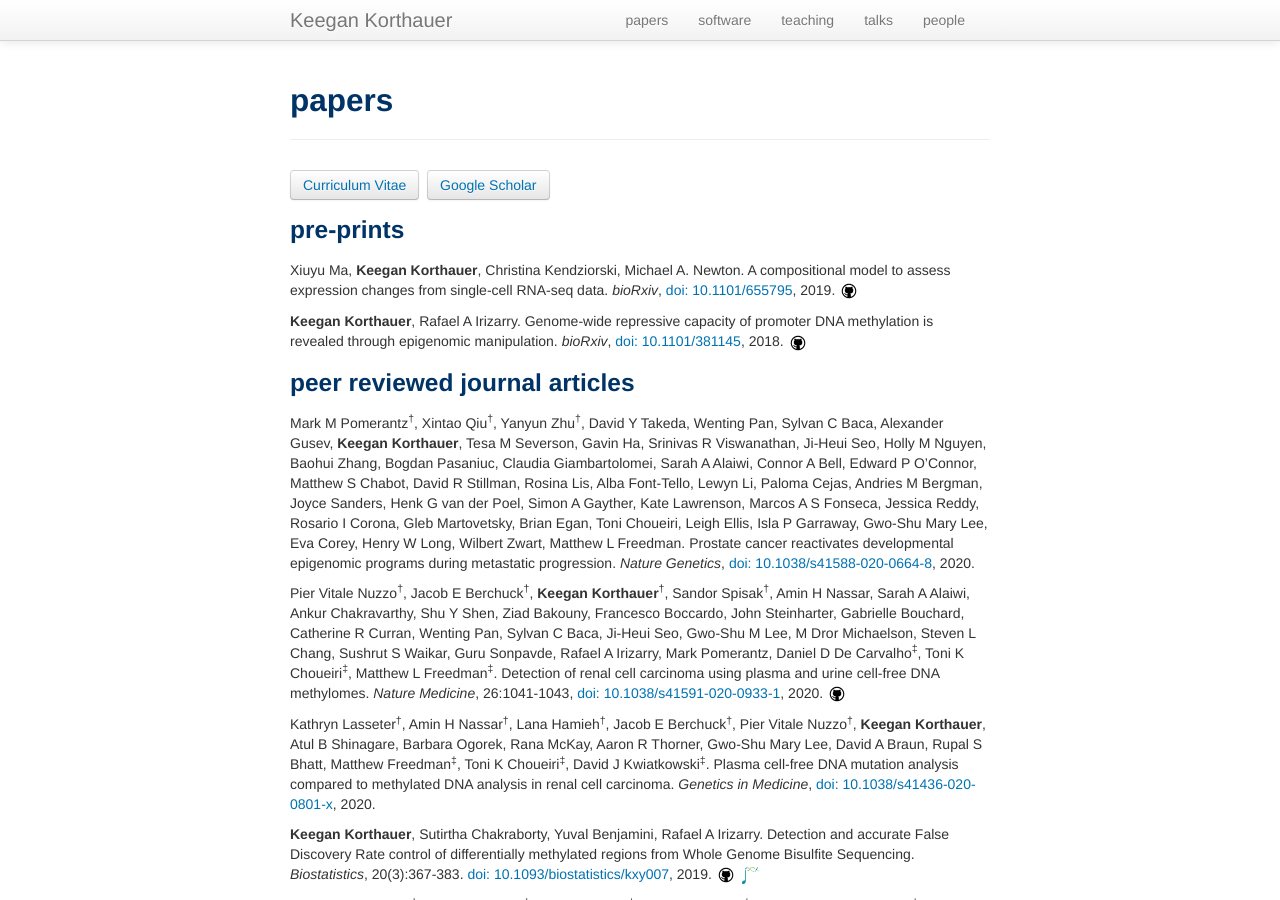
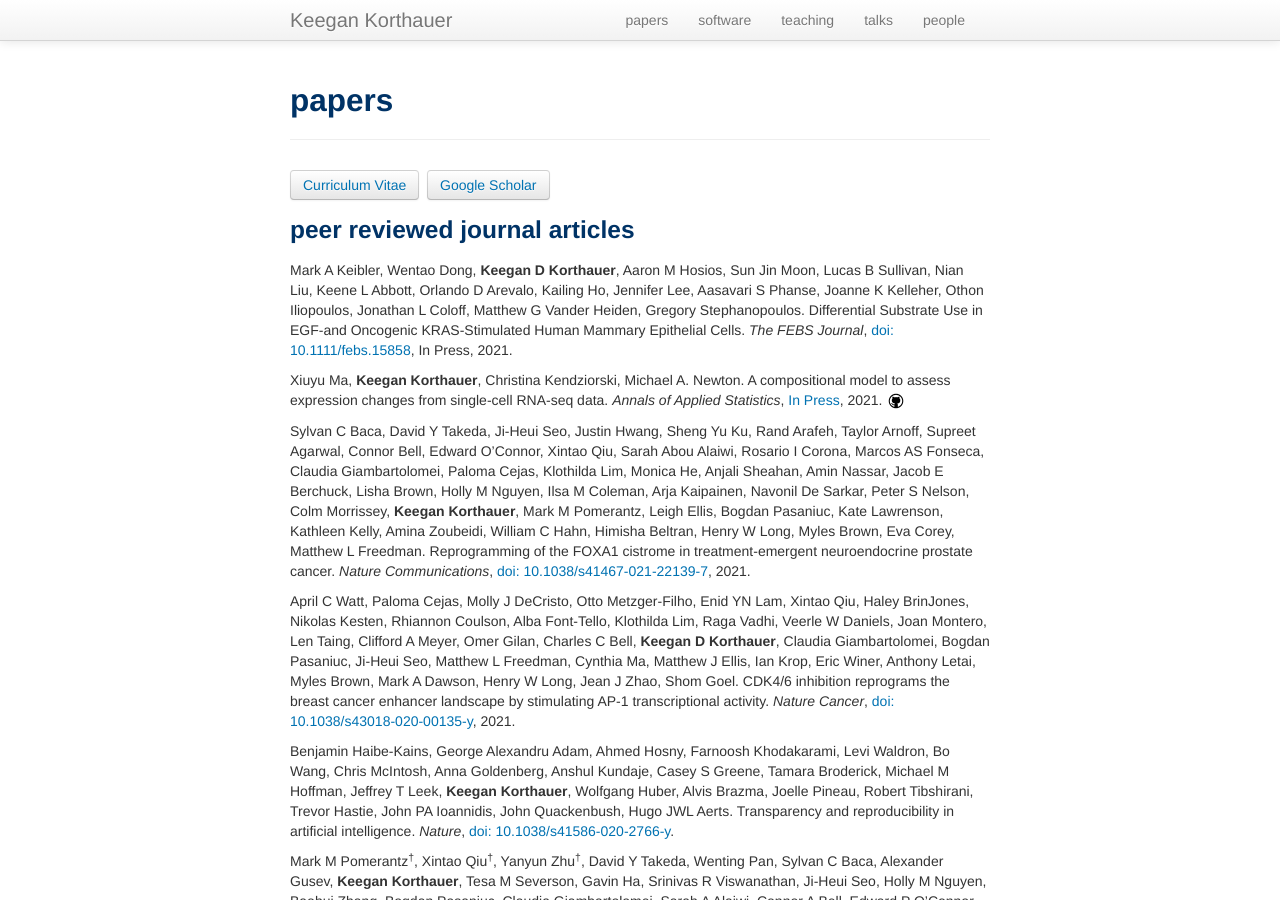
Before and after one commit to kdkorthauer/kdkorthauer.github.io, a Jekyll site: the page built from pages/papers.md, in a window 1280 px wide and 900 px high. Built offline with Jekyll 4.4.1, drawn with Linux system fonts in a browser that asks for light colours; comment, search, counter and statistics services are not loaded; some of the changed text lies outside the part shown.

Commit message:
update pubs

```diff
--- a/pages/papers.md
+++ b/pages/papers.md
@@ -16,13 +16,18 @@ title: papers
 
 <a class="btn btn-secondary" href="../cv-korthauer.pdf">Curriculum Vitae</a>&nbsp;&nbsp;<a class="btn btn-secondary" href="https://scholar.google.com/citations?user=spd-KjUAAAAJ&hl=en">Google Scholar</a>
 
-### pre-prints
-
-Xiuyu Ma, **Keegan Korthauer**, Christina Kendziorski, Michael A. Newton. A compositional model to assess expression changes from single-cell RNA-seq data. *bioRxiv*, [doi: 10.1101/655795](https://www.biorxiv.org/content/10.1101/655795v1), 2019. <a href="https://github.com/wiscstatman/scDDboost"><img src="../assets/img/github.png" title="Code to reproduce paper"></a> <span data-badge-popover="right" data-badge-type="2" data-doi="https://doi.org/10.1101/655795 " data-hide-no-mentions="true" class="altmetric-embed"></span>
-
-**Keegan Korthauer**, Rafael A Irizarry. Genome-wide repressive capacity of promoter DNA methylation is revealed through epigenomic manipulation. *bioRxiv*, [doi: 10.1101/381145](https://doi.org/10.1101/381145), 2018. <a href="https://github.com/kdkorthauer/repressiveCapacity"><img src="../assets/img/github.png" title="Code to reproduce paper"></a> <span data-badge-popover="right" data-badge-type="2" data-doi="https://doi.org/10.1101/381145" data-hide-no-mentions="true" class="altmetric-embed"></span>
 
 ### peer reviewed journal articles
+
+Mark A Keibler, Wentao Dong, **Keegan D Korthauer**, Aaron M Hosios, Sun Jin Moon, Lucas B Sullivan, Nian Liu, Keene L Abbott, Orlando D Arevalo, Kailing Ho, Jennifer Lee, Aasavari S Phanse, Joanne K Kelleher, Othon Iliopoulos, Jonathan L Coloff, Matthew G Vander Heiden, Gregory Stephanopoulos. Differential Substrate Use in EGF‐and Oncogenic KRAS‐Stimulated Human Mammary Epithelial Cells. *The FEBS Journal*, [doi: 10.1111/febs.15858](https://doi.org/10.1111/febs.15858), In Press, 2021. <span data-badge-popover="right" data-badge-type="2" data-doi="https://doi.org/10.1111/febs.15858" data-hide-no-mentions="true" class="altmetric-embed"></span>
+
+Xiuyu Ma, **Keegan Korthauer**, Christina Kendziorski, Michael A. Newton. A compositional model to assess expression changes from single-cell RNA-seq data. *Annals of Applied Statistics*, [In Press](https://www.e-publications.org/ims/submission/AOAS/user/submissionFile/41281?confirm=f898380e), 2021. <a href="https://github.com/wiscstatman/scDDboost"><img src="../assets/img/github.png" title="Code to reproduce paper"></a> <span data-badge-popover="right" data-badge-type="2" data-doi="https://doi.org/10.1101/655795" data-hide-no-mentions="true" class="altmetric-embed"></span>
+
+Sylvan C Baca, David Y Takeda, Ji-Heui Seo, Justin Hwang, Sheng Yu Ku, Rand Arafeh, Taylor Arnoff, Supreet Agarwal, Connor Bell, Edward O’Connor, Xintao Qiu, Sarah Abou Alaiwi, Rosario I Corona, Marcos AS Fonseca, Claudia Giambartolomei, Paloma Cejas, Klothilda Lim, Monica He, Anjali Sheahan, Amin Nassar, Jacob E Berchuck, Lisha Brown, Holly M Nguyen, Ilsa M Coleman, Arja Kaipainen, Navonil De Sarkar, Peter S Nelson, Colm Morrissey, **Keegan Korthauer**, Mark M Pomerantz, Leigh Ellis, Bogdan Pasaniuc, Kate Lawrenson, Kathleen Kelly, Amina Zoubeidi, William C Hahn, Himisha Beltran, Henry W Long, Myles Brown, Eva Corey, Matthew L Freedman. Reprogramming of the FOXA1 cistrome in treatment-emergent neuroendocrine prostate cancer. *Nature Communications*, [doi: 10.1038/s41467-021-22139-7](https://doi.org/10.1038/s41467-021-22139-7), 2021. <span data-badge-popover="right" data-badge-type="2" data-doi="https://doi.org/10.1038/s41467-021-22139-7" data-hide-no-mentions="true" class="altmetric-embed"></span>
+
+April C Watt, Paloma Cejas, Molly J DeCristo, Otto Metzger-Filho, Enid YN Lam, Xintao Qiu, Haley BrinJones, Nikolas Kesten, Rhiannon Coulson, Alba Font-Tello, Klothilda Lim, Raga Vadhi, Veerle W Daniels, Joan Montero, Len Taing, Clifford A Meyer, Omer Gilan, Charles C Bell, **Keegan D Korthauer**, Claudia Giambartolomei, Bogdan Pasaniuc, Ji-Heui Seo, Matthew L Freedman, Cynthia Ma, Matthew J Ellis, Ian Krop, Eric Winer, Anthony Letai, Myles Brown, Mark A Dawson, Henry W Long, Jean J Zhao, Shom Goel. CDK4/6 inhibition reprograms the breast cancer enhancer landscape by stimulating AP-1 transcriptional activity. *Nature Cancer*, [doi: 10.1038/s43018-020-00135-y](https://doi.org/10.1038/s43018-020-00135-y), 2021. <span data-badge-popover="right" data-badge-type="2" data-doi="https://doi.org/10.1038/s43018-020-00135-y" data-hide-no-mentions="true" class="altmetric-embed"></span>
+
+Benjamin Haibe-Kains, George Alexandru Adam, Ahmed Hosny, Farnoosh Khodakarami, Levi Waldron, Bo Wang, Chris McIntosh, Anna Goldenberg, Anshul Kundaje, Casey S Greene, Tamara Broderick, Michael M Hoffman, Jeffrey T Leek, **Keegan Korthauer**, Wolfgang Huber, Alvis Brazma, Joelle Pineau, Robert Tibshirani, Trevor Hastie, John PA Ioannidis, John Quackenbush, Hugo JWL Aerts. Transparency and reproducibility in artificial intelligence. *Nature*, [doi: 10.1038/s41586-020-2766-y](https://doi.org/10.1038/s41586-020-2766-y). <span data-badge-popover="right" data-badge-type="2" data-doi="https://doi.org/10.1038/s41586-020-2766-y" data-hide-no-mentions="true" class="altmetric-embed"></span>
 
 Mark M Pomerantz<sup>&dagger;</sup>, Xintao Qiu<sup>&dagger;</sup>, Yanyun Zhu<sup>&dagger;</sup>, David Y Takeda, Wenting Pan, Sylvan C Baca, Alexander Gusev, **Keegan Korthauer**, Tesa M Severson, Gavin Ha, Srinivas R Viswanathan, Ji-Heui Seo, Holly M Nguyen, Baohui Zhang, Bogdan Pasaniuc, Claudia Giambartolomei, Sarah A Alaiwi, Connor A Bell, Edward P O’Connor, Matthew S Chabot, David R Stillman, Rosina Lis, Alba Font-Tello, Lewyn Li, Paloma Cejas, Andries M Bergman, Joyce Sanders, Henk G van der Poel, Simon A Gayther, Kate Lawrenson, Marcos A S Fonseca, Jessica Reddy, Rosario I Corona, Gleb Martovetsky, Brian Egan, Toni Choueiri, Leigh Ellis, Isla P Garraway, Gwo-Shu Mary Lee, Eva Corey, Henry W Long, Wilbert Zwart, Matthew L Freedman. Prostate cancer reactivates developmental epigenomic programs during metastatic progression. *Nature Genetics*, [doi: 10.1038/s41588-020-0664-8](https://doi.org/10.1038/s41588-020-0664-8), 2020. <span data-badge-popover="right" data-badge-type="2" data-doi="https://doi.org/10.1038/s41588-020-0664-8" data-hide-no-mentions="true" class="altmetric-embed"></span>
 
@@ -55,11 +60,22 @@ Donna Z Bliss, Jaclyn Lewis, **Keegan Hasselmann (now Korthauer)**, Kay Savik, A
 
 Lin Wang, Raka M Mitra, **Keegan D Hasselmann (now Korthauer)**, Masanao Sato, Lisa Lenarz-Wyatt, Jerry D Cohen, Fumiaki Katagiri, Jane Glazebrook. The genetic network controlling the Arabidopsis transcriptional response to Pseudomonas syringae pv. maculicola: roles of major regulators and the phytotoxin coronatine. *Molecular plant-microbe interactions*, 21(11): 1408-1420. [doi: 10.1094/MPMI-21-11-1408](https://doi.org/10.1094/MPMI-21-11-1408), 2008. <span data-badge-popover="right" data-badge-type="2" data-doi="https://doi.org/10.1094/MPMI-21-11-1408" class="altmetric-embed"></span>
 
+### pre-prints
+
+**Keegan Korthauer**, Rafael A Irizarry. Genome-wide repressive capacity of promoter DNA methylation is revealed through epigenomic manipulation. *bioRxiv*, [doi: 10.1101/381145](https://doi.org/10.1101/381145), 2018. <a href="https://github.com/kdkorthauer/repressiveCapacity"><img src="../assets/img/github.png" title="Code to reproduce paper"></a> <span data-badge-popover="right" data-badge-type="2" data-doi="https://doi.org/10.1101/381145" data-hide-no-mentions="true" class="altmetric-embed"></span>
+
+
 ### book chapters
 
 **Keegan Korthauer**, John Dawson and Christina Kendziorski. Predicting cancer subtypes using survival-supervised latent Dirichlet allocation models.  In *Advances in Statistical Bioinformatics: Models and Integrative Inference for High-Throughput Data*, Kim-Anh Do, Zhaohui Steve Qin, Marina Vannucci (Eds). Cambridge University Press. [doi: 10.1017/CBO9781139226448](https://doi.org/10.1017/CBO9781139226448) 2013. <span data-badge-popover="right" data-badge-type="2" data-doi="https://doi.org/10.1017/CBO9781139226448" class="altmetric-embed"></span>
 
 ### conference proceedings
+
+Pier Vitale Nuzzo, Sandor Spisak, Jacob E Berchuck, Sylvan Baca, **Keegan Korthauer**, Amin Nassar, Sarah Abou Alaiwi, Ziad Bakouny, Ronan Flippot, John A Steinharter, Catherine Curran, Gwo-Shu Mary Lee, Sushrut Waikar, Mark Pomerantz, Daniel De Carvalho, Guru Sonpavde, Matthew L Freedman, Toni K Choueiri. Detection of urothelial carcinoma using plasma cell-free methylated DNA. *Journal of Clinical Oncology*, [doi: 10.1200/JCO.2020.38.15_suppl.5046](https://doi.org/10.1200/JCO.2020.38.15_suppl.5046), 2020. <span data-badge-popover="right" data-badge-type="2" data-doi="https://doi.org/10.1200/JCO.2020.38.15_suppl.5046" class="altmetric-embed"></span>
+
+Patrick C Lee, Phuong Le, **Keegan Korthauer**, Jingwei Cheng, John Doench, James A DeCaprio, Derin B Keskin, Catherine J Wu. Identifying regulators of reversible MHC I loss in Merkel cell carcinoma through genome-scale screens. *The Journal of Immunology*, [url: https://www.jimmunol.org/content/204/1_Supplement/243.18](https://www.jimmunol.org/content/204/1_Supplement/243.18), 2020.
+
+Pier Vitale Nuzzo, Jacob E Berchuck, Sandor Spisak, **Keegan Korthauer**, Amin Nassar, Sarah Abou Alaiwi, Ankur Chakravarthy, Shu Yi Shen, Ziad Bakouny, Francesco Boccardo, Sylvan Baca, Gwo-Shu Mary Lee, Steven Lee Chang, Sushrut Waikar, Guru Sonpavde, Rafael A Irizarry, Mark Pomerantz, Daniel De Carvalho, Matthew L Freedman, Toni K Choueiri. Sensitive detection of renal cell carcinoma using plasma and urine cell-free DNA methylomes.  *Journal of Clinical Oncology*, [doi: 10.1200/JCO.2020.38.6_suppl.728](https://doi.org/10.1200/JCO.2020.38.6_suppl.728), 2020. <span data-badge-popover="right" data-badge-type="2" data-doi="https://doi.org/10.1200/JCO.2020.38.6_suppl.728" class="altmetric-embed"></span>
 
 Jose A Delgado, Elizabeth A Jacobs, Nancy E Adler, **Keegan Korthauer**, Alicia Fernandez. The relation between subjective socioeconomic status, depression and self-rated health in a population of African Americans, Hispanics and non-Hispanic whites with diabetes, *Journal of General Internal Medicine*, 28: S209. [doi: 10.1007/s11606-013-2436-y](https://doi.org/10.1007/s11606-013-2436-y), 2013. <span data-badge-popover="right" data-badge-type="2" data-doi="https://doi.org/10.1007/s11606-013-2436-y" class="altmetric-embed"></span>
 
```
Also changed, not shown: 1 other file.
